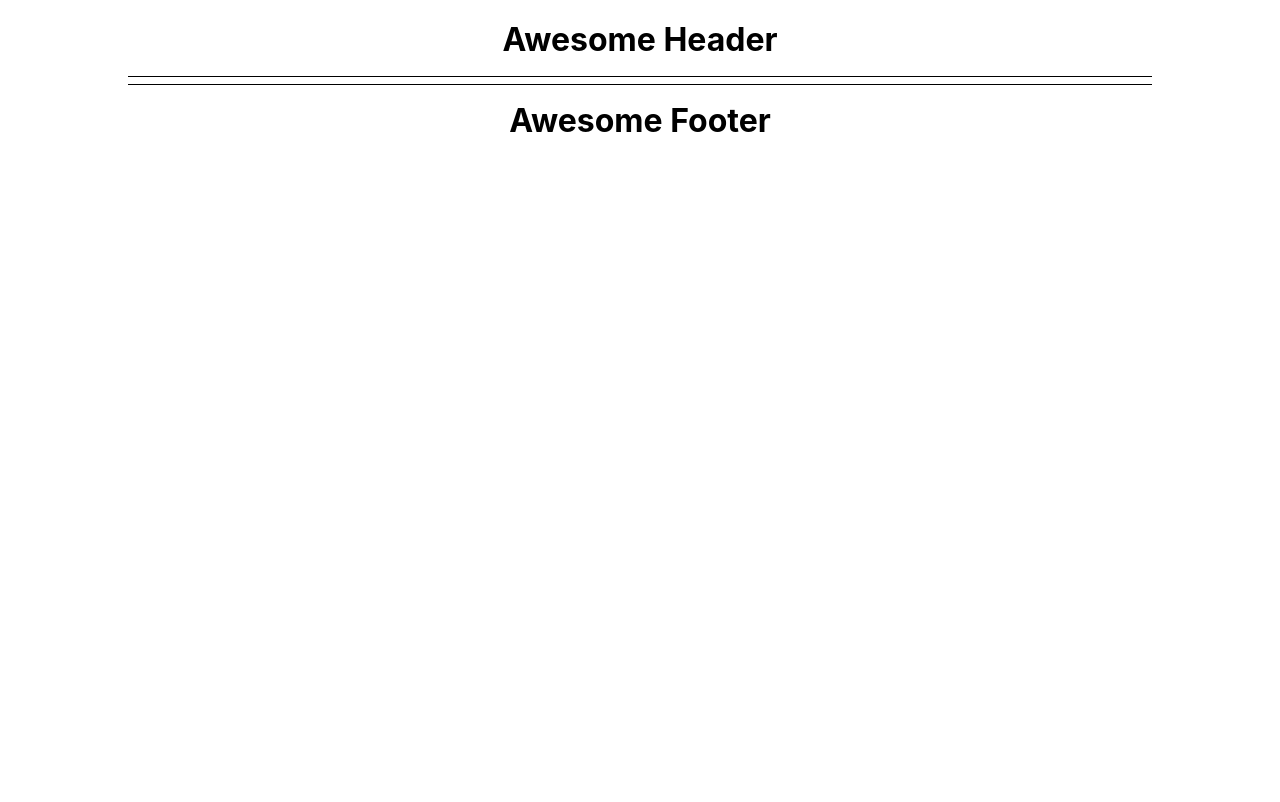
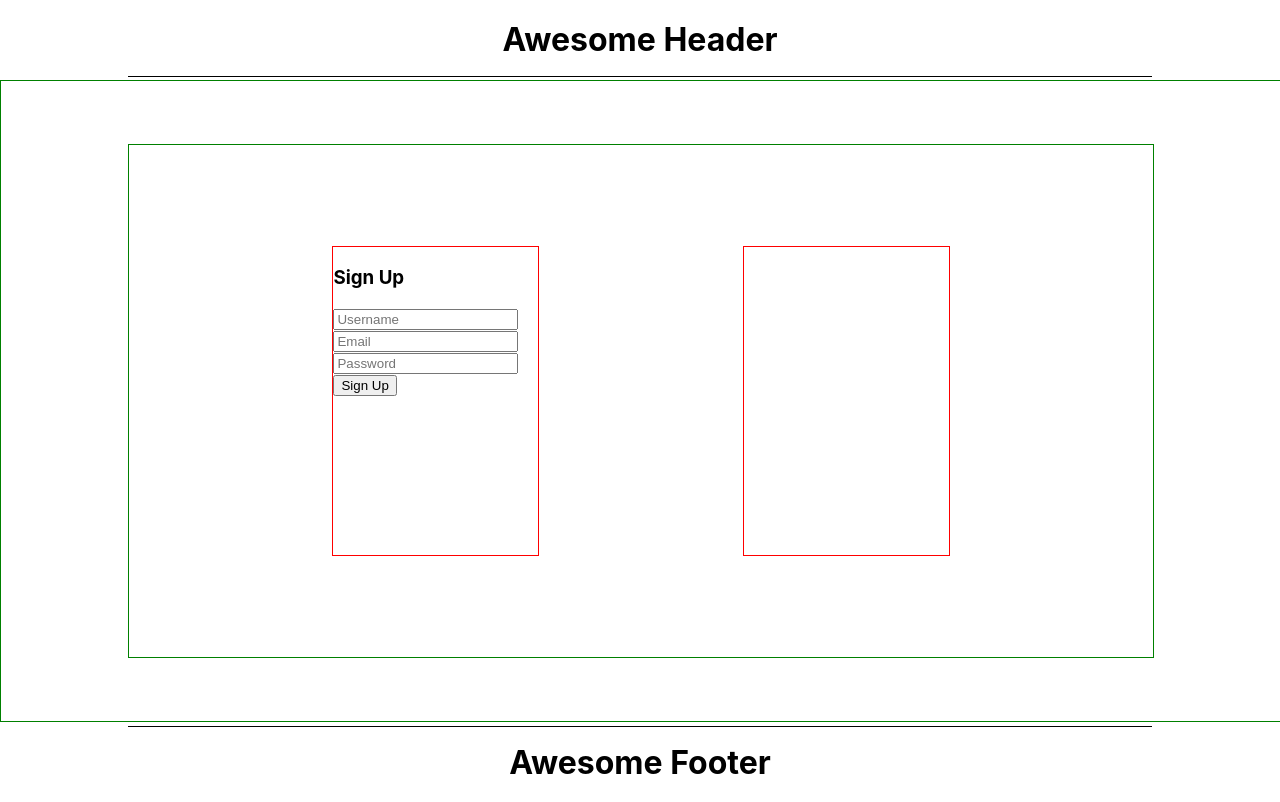
Before and after one commit to mz106/m53Week9AuthFe, a React (Create React App) app: page / in a window 1280 px wide. Built offline with nearby package versions, Linux system fonts and the light colour scheme.

Commit message:
enhancement: signup added

```diff
--- a/src/App.js
+++ b/src/App.js
@@ -2,11 +2,13 @@ import "./App.css";
 
 import Header from "./components/header/Header";
 import Footer from "./components/footer/Footer";
+import LogOrSign from "./components/logOrSign/LogOrSign";
 
 function App() {
   return (
     <div>
       <Header />
+      <LogOrSign />
       <Footer />
     </div>
   );
--- /dev/null
+++ b/src/components/logOrSign/LogOrSign.css
@@ -0,0 +1,24 @@
+.logorsign-wrapper {
+  height: 80vh;
+  width: 100%;
+  display: flex;
+  flex-direction: column;
+  align-items: center;
+  justify-content: center;
+  border: 1px solid green;
+}
+
+.logorsign-inner-container {
+  height: 80%;
+  width: 80%;
+  display: flex;
+  align-items: center;
+  justify-content: space-evenly;
+  border: 1px solid green;
+}
+
+.logorsign-box {
+  height: 60%;
+  width: 20%;
+  border: 1px solid red;
+}
--- /dev/null
+++ b/src/components/logOrSign/LogOrSign.js
@@ -0,0 +1,20 @@
+import React from "react";
+
+import Signup from "../signup/Signup";
+
+import "./LogOrSign.css";
+
+const LogOrSign = () => {
+  return (
+    <div className="logorsign-wrapper">
+      <div className="logorsign-inner-container">
+        <div className="logorsign-box">
+          <Signup />
+        </div>
+        <div className="logorsign-box"></div>
+      </div>
+    </div>
+  );
+};
+
+export default LogOrSign;
--- /dev/null
+++ b/src/components/signup/Signup.js
@@ -0,0 +1,49 @@
+import { useState } from "react";
+
+import { signupFetch, testFetch } from "../../utils/fetch";
+
+import "./Signup.css";
+
+const Signup = () => {
+  const [username, setUsername] = useState("");
+  const [email, setEmail] = useState("");
+  const [password, setPassword] = useState("");
+
+  const changeHandler = (e, setter, state) => {
+    setter(e.target.value);
+  };
+
+  const handleSubmit = (e) => {
+    e.preventDefault();
+    console.log("hello world");
+    signupFetch(username, email, password);
+  };
+
+  return (
+    <div className="signup-wrapper">
+      <div className="signup-inner-container">
+        <h3 className="signup-title">Sign Up</h3>
+        <form onSubmit={(e) => handleSubmit(e)}>
+          <input
+            className="signup-input"
+            placeholder="Username"
+            onChange={(event) => changeHandler(event, setUsername, username)}
+          />
+          <input
+            className="signup-input"
+            placeholder="Email"
+            onChange={(event) => changeHandler(event, setEmail, email)}
+          />
+          <input
+            className="signup-input"
+            placeholder="Password"
+            onChange={(event) => changeHandler(event, setPassword, password)}
+          />
+          <button type="submit">Sign Up</button>
+        </form>
+      </div>
+    </div>
+  );
+};
+
+export default Signup;
--- /dev/null
+++ b/src/utils/fetch.js
@@ -0,0 +1,23 @@
+export const testFetch = async () => {
+  const response = await fetch("https://jsonplaceholder.typicode.com/posts/");
+  const data = await response.json();
+
+  console.log(data);
+};
+export const signupFetch = async (username, email, password) => {
+  const response = await fetch("http://localhost:5001/users", {
+    method: "POST",
+    mode: "cors",
+    headers: {
+      "Content-Type": "application/json",
+    },
+    body: JSON.stringify({
+      username: username,
+      email: email,
+      password: password,
+    }),
+  });
+
+  const data = await response.json();
+  console.log("signup done: ", data);
+};
```
Also changed, not shown: src/components/signup/Signup.css (added).
